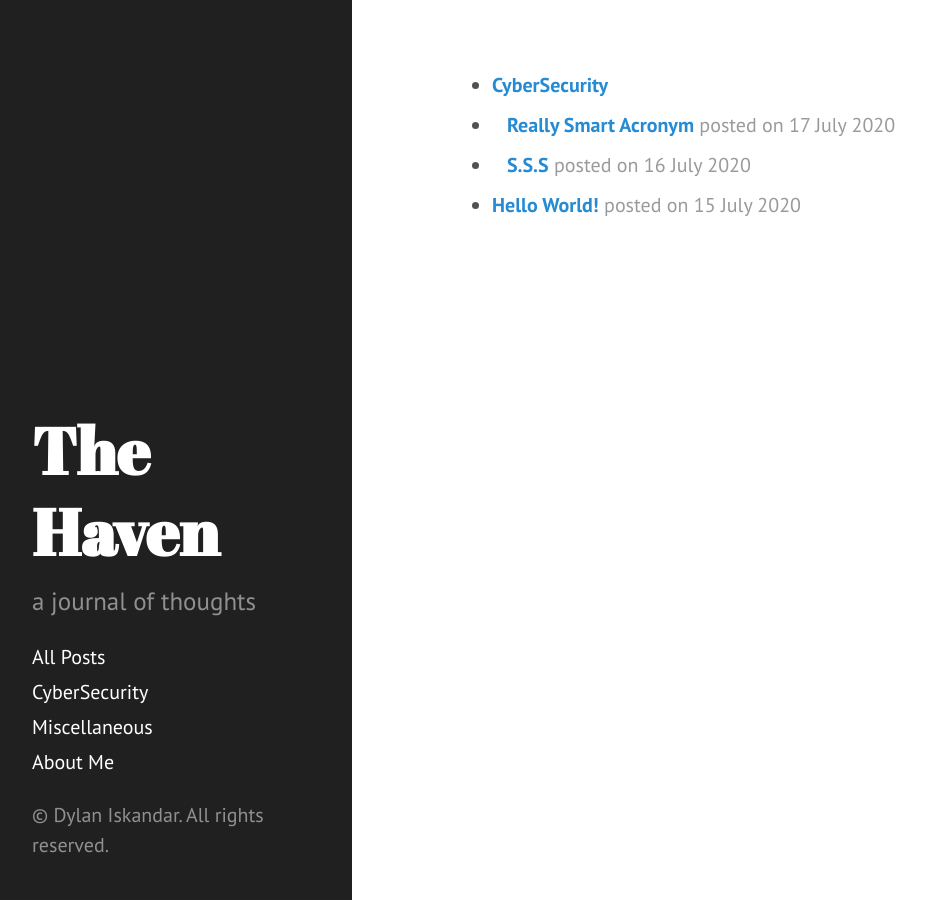
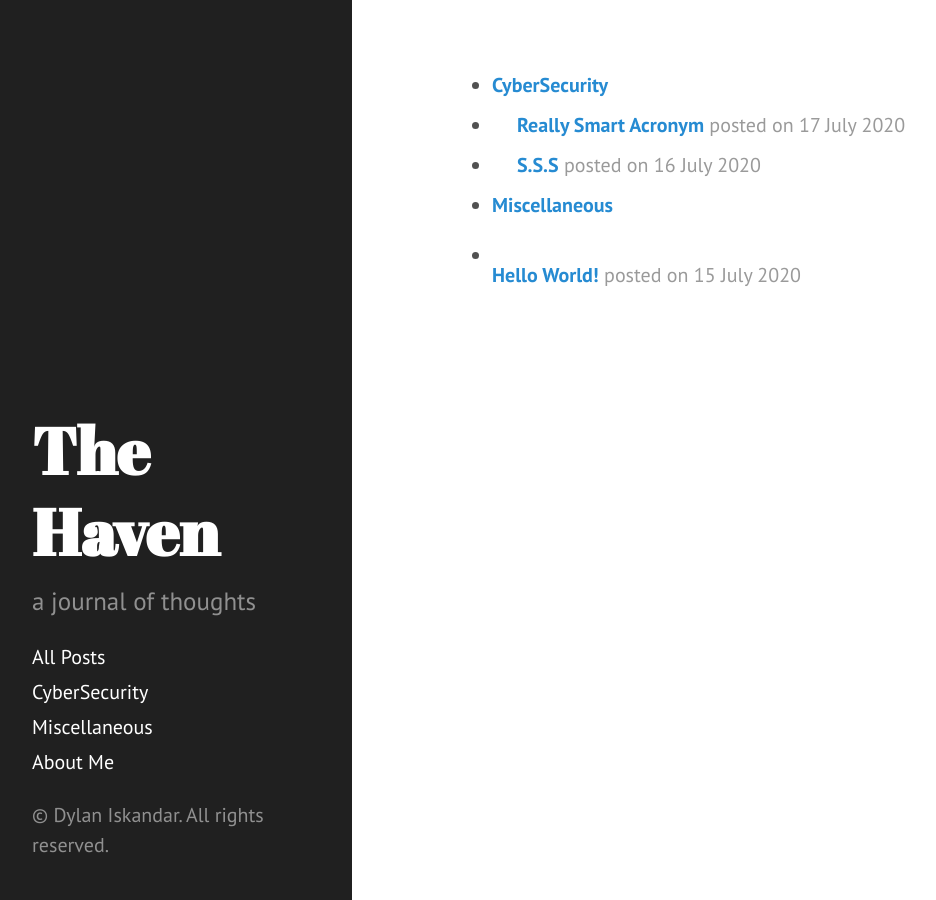
Before and after one commit to mayuridev/myblog, a Jekyll site: the page allposts.html, which Jekyll copies as it is, in a window 1280 px wide. Shown: the whole page, without its empty margins (8-944 px from the left). Built offline with Jekyll 4.4.1, drawn with Linux system fonts in a browser that asks for light colours.

Commit message:
Update allposts.html

```diff
--- a/allposts.html
+++ b/allposts.html
@@ -60,12 +60,13 @@
 
     <div id="cybersec">
         <li><span class="post-date"><b><a href="/cybersec.html">CyberSecurity</a></b></span></li>
-        <li style="text-indent: 15px"><span class="post-date"><b><a href="/2020/07/17/Really-Smart-Acronym/">Really Smart Acronym</a></b> posted on 17 July 2020</span></li>
-        <li style="text-indent: 15px"><span class="post-date"><b><a href="/2020/07/16/SSS/">S.S.S</a></b> posted on 16 July 2020</span></li>
+        <li style="text-indent: 25px"><span class="post-date"><b><a href="/2020/07/17/Really-Smart-Acronym/">Really Smart Acronym</a></b> posted on 17 July 2020</span></li>
+        <li style="text-indent: 25px"><span class="post-date"><b><a href="/2020/07/16/SSS/">S.S.S</a></b> posted on 16 July 2020</span></li>
     </div>
 
     <div id="misc">
-      <li><span class="post-date"><b><a href="/2020/07/15/Hello-World!/">Hello World!</a></b> posted on 15 July 2020</span></li>
+    <li><span class="post-date"><b><a href="/misc.html">Miscellaneous</a></b></span></li>
+    <li style="text-indent: 25px"></li><span class="post-date"><b><a href="/2020/07/15/Hello-World!/">Hello World!</a></b> posted on 15 July 2020</span></li>
     </div>
 
   </ul>
```
